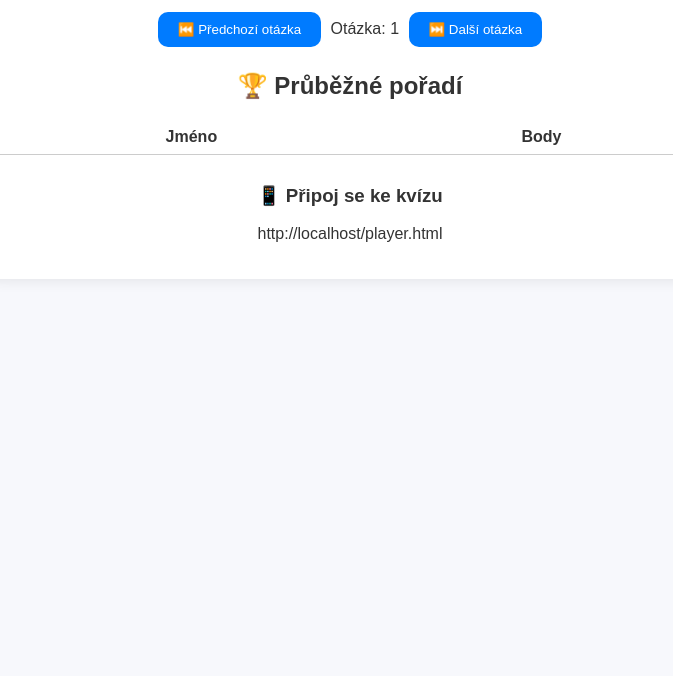
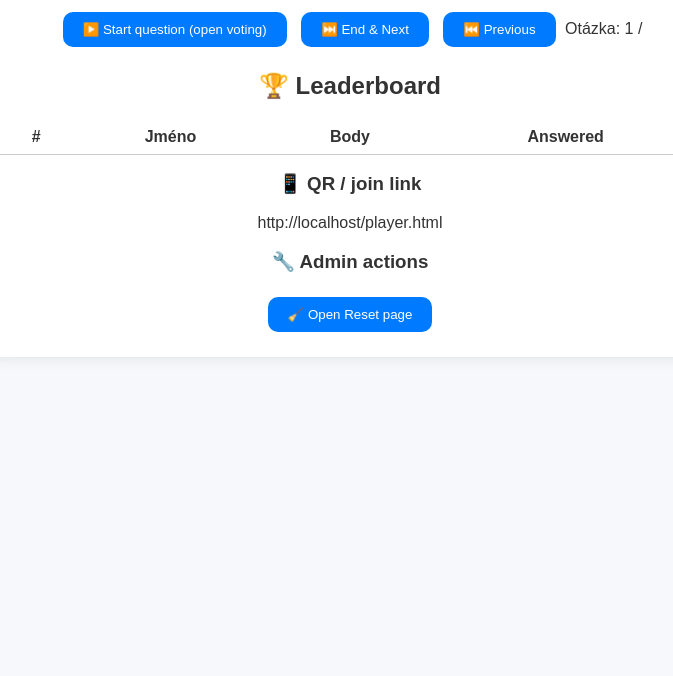
Before and after one commit to jakubkania-star/quiz, a plain HTML site: page index.html in a window 1280 px wide. Shown: the part 124-800 px from the top of the page, without its empty margins (290-963 px from the left). Drawn offline with Linux system fonts and the light colour scheme; a script that the page names is missing.

Commit message:
Update index.html

```diff
--- a/index.html
+++ b/index.html
@@ -1,44 +1,52 @@
 <!DOCTYPE html>
 <html lang="cs">
 <head>
-  <meta charset="UTF-8" />
-  <meta name="viewport" content="width=device-width, initial-scale=1.0" />
-  <title>Rokový kvíz – Admin</title>
-  <link rel="stylesheet" href="style.css" />
-  <script src="https://www.gstatic.com/firebasejs/10.13.2/firebase-app-compat.js"></script>
-  <script src="https://www.gstatic.com/firebasejs/10.13.2/firebase-firestore-compat.js"></script>
+  <meta charset="utf-8" />
+  <meta name="viewport" content="width=device-width,initial-scale=1" />
+  <title>Rokový kvíz — Admin</title>
+  <link rel="stylesheet" href="style.css">
+  <script src="https://www.gstatic.com/firebasejs/8.10.0/firebase-app.js"></script>
+  <script src="https://www.gstatic.com/firebasejs/8.10.0/firebase-firestore.js"></script>
   <script src="https://cdn.jsdelivr.net/npm/qrcodejs@1.0.0/qrcode.min.js"></script>
 </head>
-<body>
+<body data-page="admin">
   <div class="container">
-    <h1>🎯 Rokový kvíz – Admin panel</h1>
+    <h1>🎯 Rokový kvíz — Admin</h1>
 
     <div class="controls">
-      <button id="prevQuestion">⏮️ Předchozí otázka</button>
-      <span id="questionNumber">Otázka: 1</span>
-      <button id="nextQuestion">⏭️ Další otázka</button>
+      <button id="startQuestionBtn" class="btn">▶️ Start question (open voting)</button>
+      <button id="endAndNextBtn" class="btn">⏭️ End & Next</button>
+      <button id="prevQuestionBtn" class="btn">⏮️ Previous</button>
+      <span id="currentQuestionLabel" class="big">Otázka: 1 / <span id="totalQuestionsLabel"></span></span>
     </div>
 
-    <div id="leaderboard" class="leaderboard">
-      <h2>🏆 Průběžné pořadí</h2>
+    <div class="admin-row">
+      <div class="leaderboard-box">
+        <h2>🏆 Leaderboard</h2>
         <table id="leaderboardTable">
-        <thead><tr><th>Jméno</th><th>Body</th></tr></thead>
+          <thead>
+            <tr><th>#</th><th>Jméno</th><th>Body</th><th>Answered</th></tr>
+          </thead>
           <tbody></tbody>
         </table>
       </div>
 
-    <div id="qrCodeContainer" class="qr">
-      <h3>📱 Připoj se ke kvízu</h3>
+      <div class="qr-box">
+        <h3>📱 QR / join link</h3>
         <div id="qrcode"></div>
         <p id="joinLink"></p>
+        <h3>🔧 Admin actions</h3>
+        <button id="gotoReset" class="btn warn">🧹 Open Reset page</button>
+      </div>
     </div>
   </div>
 
   <script src="script.js"></script>
   <script>
+    // generate QR to player page
     const playerUrl = window.location.origin + "/player.html";
     document.getElementById("joinLink").textContent = playerUrl;
-    new QRCode(document.getElementById("qrcode"), playerUrl);
+    new QRCode(document.getElementById("qrcode"), { text: playerUrl, width: 160, height: 160 });
   </script>
 </body>
 </html>
```
Lines whose indentation alone changed are shown as unchanged.
